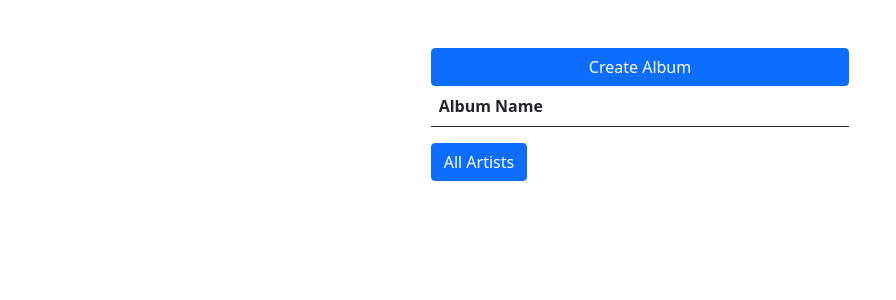
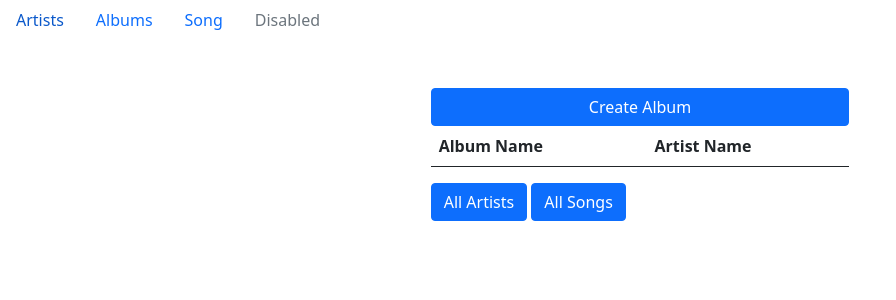
Before and after one commit to amina62/Music_project, a Django app: page /album/ in a window 1280 px wide. Shown: the top 300 px of the page, without its empty margins (0-896 px from the left). Run offline with Django 3.2, Linux system fonts and the light colour scheme; data that the repository does not hold is empty; some libraries are stand-ins or nearby versions.

Commit message:
changes on front end

```diff
--- a/Music_project/settings.py
+++ b/Music_project/settings.py
@@ -11,6 +11,7 @@ https://docs.djangoproject.com/en/3.2/ref/settings/
 """
 
 from pathlib import Path
+import os
 
 # Build paths inside the project like this: BASE_DIR / 'subdir'.
 BASE_DIR = Path(__file__).resolve().parent.parent
@@ -120,6 +121,7 @@ USE_TZ = True
 # https://docs.djangoproject.com/en/3.2/howto/static-files/
 
 STATIC_URL = '/static/'
+STATIC_ROOT = os.path.join(BASE_DIR, 'static')
 
 # Default primary key field type
 # https://docs.djangoproject.com/en/3.2/ref/settings/#default-auto-field
--- a/musicapp/models.py
+++ b/musicapp/models.py
@@ -1,13 +1,14 @@
 from django.db import models
-
+import datetime
 # Create your models here.
 
 class Artist(models.Model):
     name = models.CharField(max_length=250)
+    date_of_birth = models.DateTimeField(blank=True, null=True)
+    nationality = models.CharField(max_length=250, null=True)
 
     def __str__(self):
         return self.name
-
 
 class Album(models.Model):
     artist = models.ForeignKey(Artist, on_delete=models.CASCADE, null=True)
--- /dev/null
+++ b/musicapp/static/js/music_album.js
@@ -0,0 +1,4 @@
+
+function show_update_album_modal(modal_element) {
+    $(modal_element).show()
+}
--- a/musicapp/templates/album_list.html
+++ b/musicapp/templates/album_list.html
@@ -1,5 +1,5 @@
 {% extends "base.html" %}
-
+{% load static %}
 {% block content %}
 <table class="table">
     <tr>
@@ -7,6 +7,7 @@
         <thead class="thead-light">
             <tr>
                 <th scope="col"> Album Name</th>
+                <th scope="col"> <strong>Artist Name</strong></th>
             </tr>
         </thead>
         <tbody class="main_body">
@@ -16,9 +17,13 @@
                     <a href="{% url 'album-update' album.id %}" role="button" class="btn btn-primary">Update Album</a>
                     <a href="{% url 'album-delete' album.id %}" role="button" class="btn btn-warning">Delete Album</a>
                 </td>
+                <td>
+                    {{ album.artist.name }}
+                </td>
             </tr>
             {% endfor %}
         </tbody>
 </table>
     <a href="{% url 'artist-list' %}" role="button" class="btn btn-primary">All Artists</a>
+    <a href="{% url 'song-list' %}" role="button" class="btn btn-primary">All Songs</a>
 {% endblock %}
--- a/musicapp/templates/base.html
+++ b/musicapp/templates/base.html
@@ -5,9 +5,31 @@
     <meta name="viewport" content="width=device-width, initial-scale=1">
     <!-- Bootstrap CSS -->
     <link href="https://cdn.jsdelivr.net/npm/bootstrap@5.0.0-beta2/dist/css/bootstrap.min.css" rel="stylesheet" integrity="sha384-BmbxuPwQa2lc/FVzBcNJ7UAyJxM6wuqIj61tLrc4wSX0szH/Ev+nYRRuWlolflfl" crossorigin="anonymous">
-    <title>{% block title %}Homepage{% endblock %}</title>
+  <!-- Optional JavaScript -->
+    <!-- jQuery first, then Popper.js, then Bootstrap JS -->
+    <script src="https://code.jquery.com/jquery-3.3.1.slim.min.js" integrity="sha384-q8i/X+965DzO0rT7abK41JStQIAqVgRVzpbzo5smXKp4YfRvH+8abtTE1Pi6jizo" crossorigin="anonymous"></script>
+    <script src="https://cdnjs.cloudflare.com/ajax/libs/popper.js/1.14.6/umd/popper.min.js" integrity="sha384-wHAiFfRlMFy6i5SRaxvfOCifBUQy1xHdJ/yoi7FRNXMRBu5WHdZYu1hA6ZOblgut" crossorigin="anonymous"></script>
+    <script src="https://stackpath.bootstrapcdn.com/bootstrap/4.2.1/js/bootstrap.min.js" integrity="sha384-B0UglyR+jN6CkvvICOB2joaf5I4l3gm9GU6Hc1og6Ls7i6U/mkkaduKaBhlAXv9k" crossorigin="anonymous"></script>
+
+
+
+      <title>{% block title %}Homepage{% endblock %}</title>
   </head>
   <body>
+      <ul class="nav">
+          <li class="nav-item">
+            <a class="nav-link active" href="{% url 'artist-list' %}">Artists</a>
+          </li>
+          <li class="nav-item">
+            <a class="nav-link" href="{% url 'album-list' %}">Albums</a>
+          </li>
+          <li class="nav-item">
+            <a class="nav-link" href="{% url 'song-list' %}">Song</a>
+          </li>
+          <li class="nav-item">
+            <a class="nav-link disabled" href="#">Disabled</a>
+          </li>
+        </ul>
     <main>
 
       <div class="container-fluid">
--- a/musicapp/views.py
+++ b/musicapp/views.py
@@ -3,11 +3,13 @@ from django.http import HttpResponse
 from .forms import ArtistForm, AlbumForm, SongForm
 from django.views.generic import ListView, CreateView, DetailView, UpdateView, DeleteView
 from django.urls import reverse_lazy
+from django.utils.text import slugify
+from django.core.exceptions import ValidationError
 
 # Create your views here.
 
-from .models import *
-
+from .models import Artist, Album, Song
+from .forms import ArtistForm
 #class based views:
 
 # Artists
@@ -18,12 +20,17 @@ class ArtistListView(ListView):
     template_name = main_html
     context_object_name = 'artists'
 
+    def get_context_data(self, *args, **kwargs):
+        context = super().get_context_data(*args, **kwargs)
+
+        return context
+
 class ArtistCreateView(CreateView):
-    model = Artist
+    #model = Artist
     template_name = 'artist_create.html'
-    # template_name = main_html
-    fields = ['name', ]
+    # fields = "__all__"
     success_url = reverse_lazy('artist-list')
+    form_class = ArtistForm
 
 class ArtistDetailView(DetailView):
     model = Artist
@@ -35,6 +42,7 @@ class ArtistUpdateView(UpdateView):
     template_name = 'artist_update.html'
     context_object_name = 'artists'
     fields = ['name', ]
+
     def get_success_url(self):
         return reverse_lazy('artist-detail', kwargs={'pk': self.object.id})
 
```
Also changed, not shown: musicapp/forms.py (+11 -0 lines), musicapp/templates/list.html (+52 -2 lines), README.md, musicapp/migrations/0002_artist_date_of_birth.py (added), musicapp/migrations/0003_artist_nationality.py (added).
